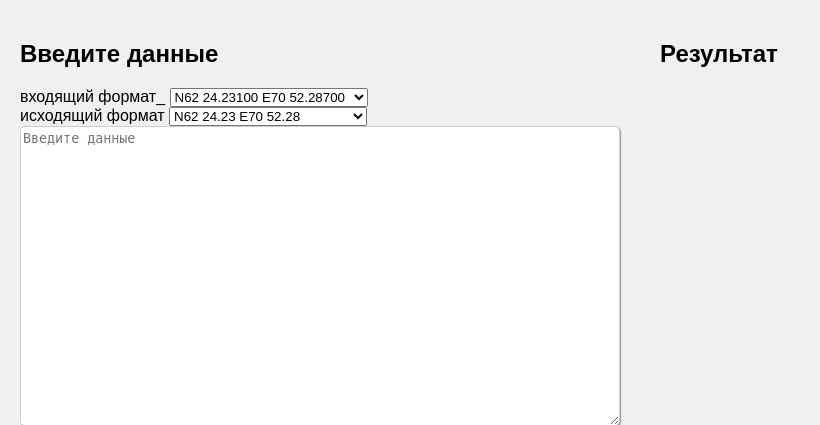
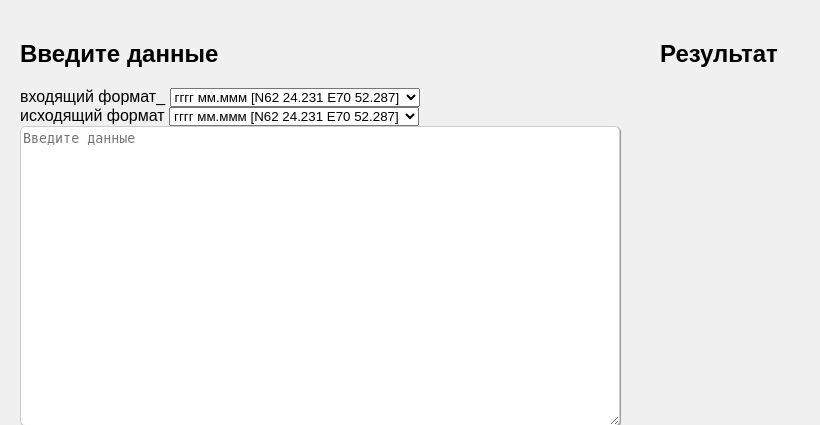
Before and after one commit to thevery-nvg/geo_rtp_service, a FastAPI app: template src/templates/index.html in a window 1280 px wide. Shown: the part 79-504 px from the top of the page, without its empty margins (0-820 px from the left). Run offline with FastAPI, Linux system fonts and the light colour scheme; the template is opened without the code that fills it, so the values that code supplies are empty; parts of the project's set-up code (start-up, migrations or seed data) failed here and were passed over.

Commit message:
третий тип формата координат упразднен

```diff
--- a/src/templates/content.html
+++ b/src/templates/content.html
@@ -2,18 +2,18 @@
     <h2>Введите данные</h2>
     <label for="input_select">входящий  формат_  </label>
 <select id="input_select" name="input_select_list">
-  <option value="N62 55 12.112 E70 34 11.355 pa">N62 55 12.112 E70 34 11.355 </option>
-  <option value="N62 24.23 E70 52.28 pb" selected>N62 24.23100 E70 52.28700 </option>
-  <option value="N62.764677 E70.3878676 pc" >N62.764677 E70.3878676 </option>
-  <option value="62.764677 70.3878676 pd" >62.764677 70.3878676 </option>
+  <option value="N62 55 12.112 E70 34 11.355 pa">гггг мм сс.с [N62 55 12.1 E70 34 11.3] </option>
+  <option value="N62 24.23 E70 52.28 pb" selected>гггг мм.ммм [N62 24.231 E70 52.287] </option>
+  <option value="N62.764677 E70.3878676 pc" >гггг.гггг [N62.764677 E70.3878676] </option>
+<!--  <option value="62.764677 70.3878676 pd" >62.764677 70.3878676 </option>-->
 </select>
 <br>
     <label for="output_select">исходящий формат</label>
 <select id="output_select" name="output_select_list">
-  <option value="N62 55 12.112 E70 34 11.355 pa">N62 55 12.112 E70 34 11.355 </option>
-  <option value="N62 24.23 E70 52.28  pb" selected>N62 24.23 E70 52.28 </option>
-  <option value="N62.764677 E70.3878676 pc" >N62.764677 E70.3878676 </option>
-  <option value="62.764677 70.3878676 pd">62.764677 70.3878676 </option>
+  <option value="N62 55 12.112 E70 34 11.355 pa">гггг мм сс.с [N62 55 12.1 E70 34 11.3] </option>
+  <option value="N62 24.23 E70 52.28  pb" selected>гггг мм.ммм [N62 24.231 E70 52.287] </option>
+  <option value="N62.764677 E70.3878676 pc" >гггг.гггг [N62.764677 E70.3878676] </option>
+<!--  <option value="62.764677 70.3878676 pd">62.764677 70.3878676 </option>-->
 </select>
 
 
```
